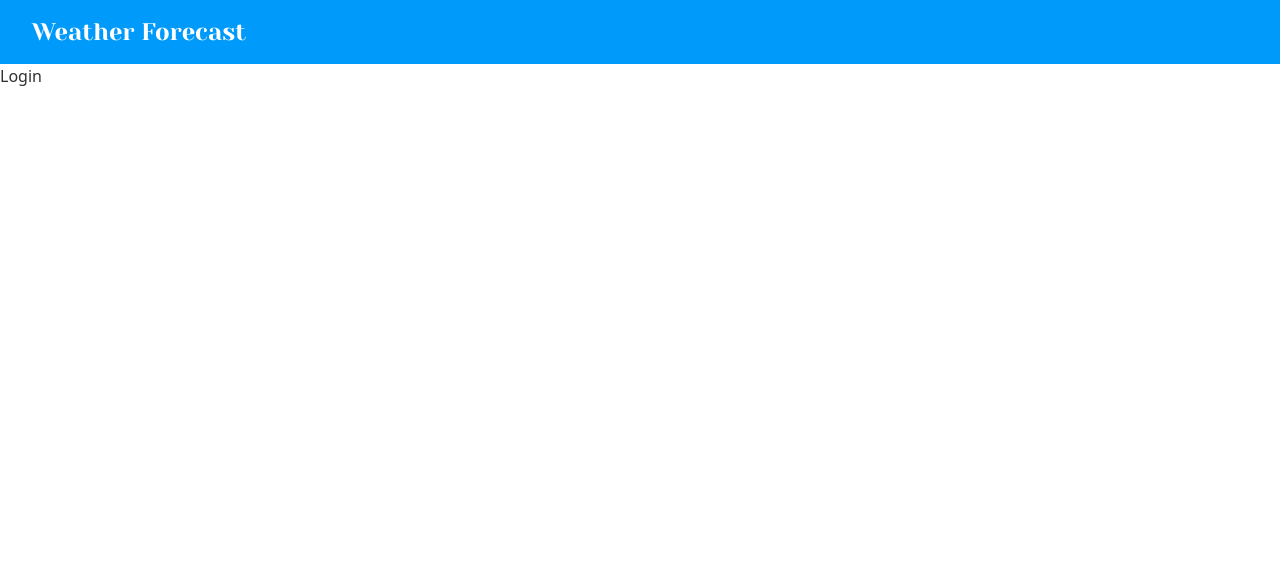
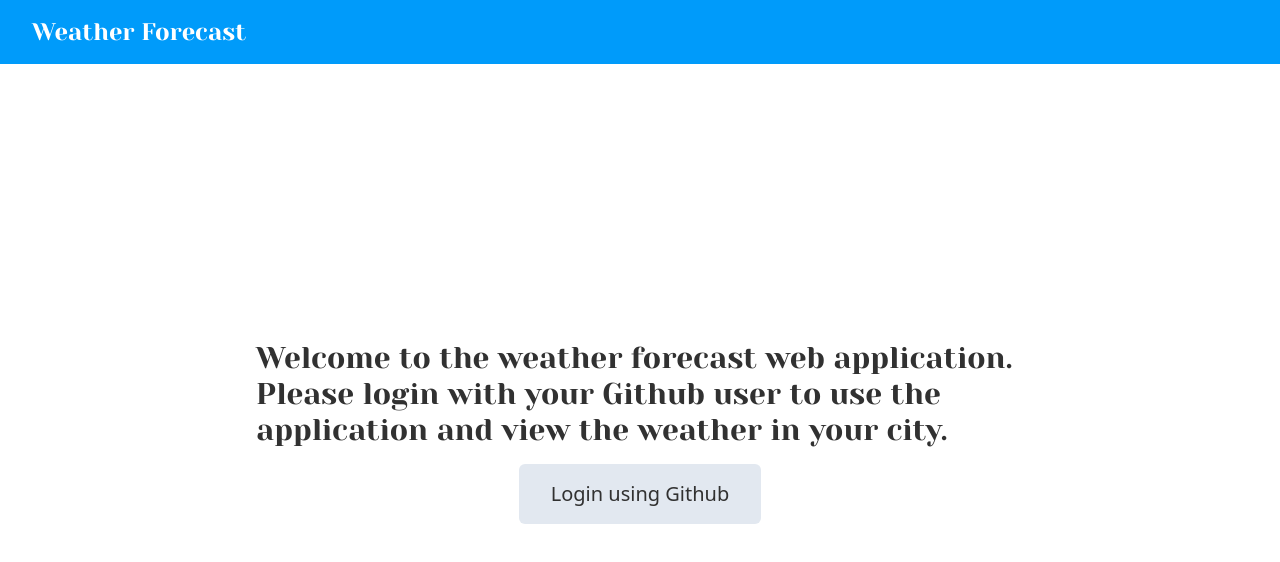
Before and after one commit to kvegilla94/weather-app, a React (Vite) app: page / in a window 1280 px wide. Shown: the top 562 px of the page. Built offline with nearby package versions, Linux system fonts and the light colour scheme.

Commit message:
✨ - Created Login UI Screen

```diff
--- a/src/main.tsx
+++ b/src/main.tsx
@@ -3,13 +3,14 @@ import ReactDOM from "react-dom/client";
 import "./index.css";
 import { RouterProvider, createBrowserRouter } from "react-router-dom";
 import Root from "./routes/Root";
+import Login from "./routes/Login";
 
 const router = createBrowserRouter([
   {
     path: "/",
     element: <Root />,
     children: [
-      { index: true, element: <div>Login</div> },
+      { index: true, element: <Login /> },
       { path: "home", element: <div>Home</div> },
       { path: "weather", element: <div>Weather</div> },
     ],
--- a/src/routes/Login.tsx
+++ b/src/routes/Login.tsx
@@ -1,5 +1,15 @@
 const Login = () => {
-  return <div>Login</div>;
+  return (
+    <div className="container mx-auto flex flex-col flex-1 justify-center items-center space-y-4">
+      <p className="px-64 text-3xl font-yeseva">
+        Welcome to the weather forecast web application. Please login with your
+        Github user to use the application and view the weather in your city.
+      </p>
+      <button className="rounded-md bg-slate-200 px-8 py-4 text-xl">
+        Login using Github
+      </button>
+    </div>
+  );
 };
 
 export default Login;
--- a/src/routes/Root.tsx
+++ b/src/routes/Root.tsx
@@ -2,7 +2,7 @@ import { Outlet } from "react-router-dom";
 
 const Root = () => {
   return (
-    <div className="text-[#313131]">
+    <div className="text-[#313131] flex flex-col min-h-screen">
       <div className="px-8 py-4 bg-[#009BFA]">
         <p className="text-2xl font-yeseva text-white">Weather Forecast</p>
       </div>
```
